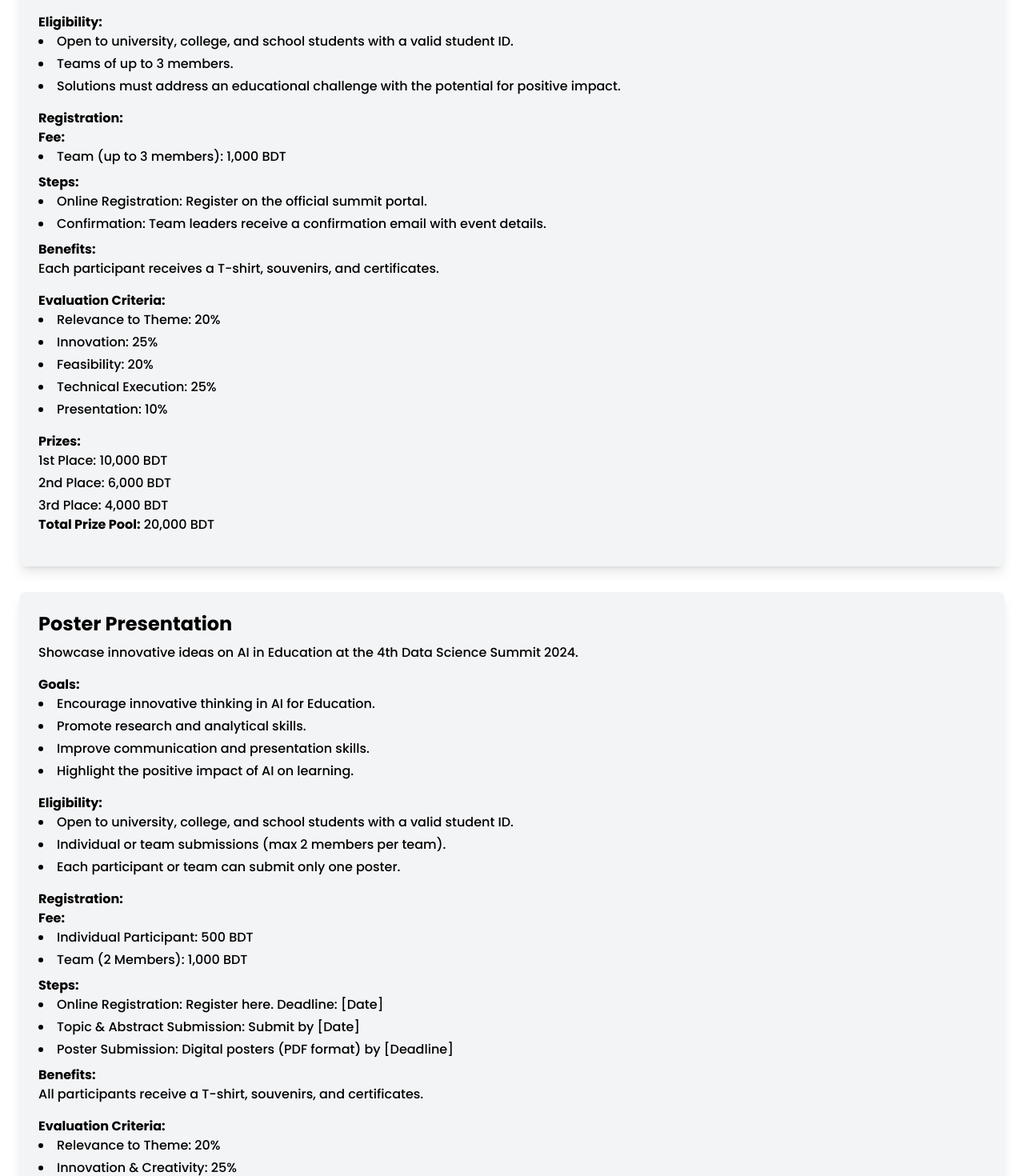
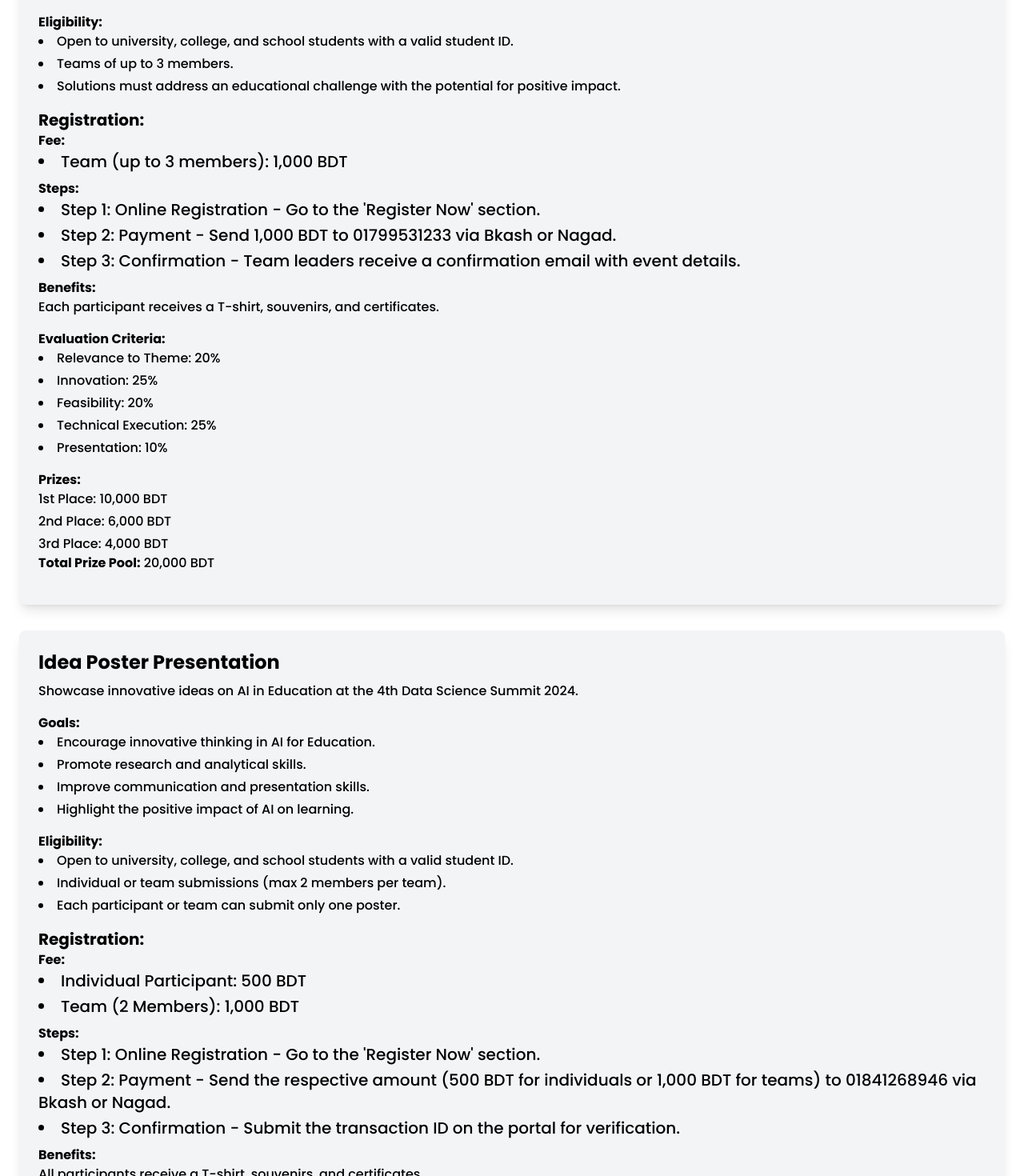
Before and after one commit to Y3ASIN/datascience-summit, a Next.js app: page /about in a window 1280 px wide. Shown: the part 380-1850 px from the top of the page at 80% size. Built offline with nearby package versions, Linux system fonts and the light colour scheme.

Commit message:
Update: Number for registration.

```diff
--- a/components/EventDetails.tsx
+++ b/components/EventDetails.tsx
@@ -54,10 +54,12 @@ const EventDetails: React.FC<SummitProps> = ({ sections }) => {
 
           {section.registration && (
             <div className="mb-4">
-              <h3 className="font-semibold">Registration:</h3>
+              <h3 className="text-base font-semibold sm:text-xl">
+                Registration:
+              </h3>
               <div className="mb-2">
                 <h4 className="font-semibold">Fee:</h4>
-                <ul className="list-inside list-disc space-y-1">
+                <ul className="list-inside list-disc space-y-1 text-base sm:text-xl">
                   {section.registration.fee.map((feeItem, idx) => (
                     <li key={idx}>
                       <span>{feeItem.type}:</span> <span>{feeItem.cost}</span>
@@ -67,7 +69,7 @@ const EventDetails: React.FC<SummitProps> = ({ sections }) => {
               </div>
               <div className="mb-2">
                 <h4 className="font-semibold">Steps:</h4>
-                <ul className="list-inside list-disc space-y-1">
+                <ul className="list-inside list-disc space-y-1 text-base sm:text-xl">
                   {section.registration.steps.map((step, idx) => (
                     <li key={idx}>{step}</li>
                   ))}
--- a/components/RegisterButton.tsx
+++ b/components/RegisterButton.tsx
@@ -8,10 +8,10 @@ interface Links {
 }
 
 const RegisterButton: React.FC<Links> = ({ links }) => {
-  const { title, link, image } = links;
+  const { title, link, image, instructions } = links;
 
   return (
-    <section className="flex w-full flex-col items-center rounded-md bg-white px-4 py-3 font-poppins shadow-xl sm:h-[330px] sm:w-[350px]">
+    <section className="flex w-full max-w-prose flex-col items-center rounded-md bg-white px-4 py-3 font-poppins shadow-xl sm:h-[400px] sm:w-[380px]">
       <div className="w-full">
         <Image
           src={image}
@@ -20,8 +20,19 @@ const RegisterButton: React.FC<Links> = ({ links }) => {
           height={350}
           className="rounded-md"
         />
-        <h1 className="mt-2 text-center text-2xl font-semibold">{title}</h1>
+        <h1 className="mt-2 text-center text-xl font-semibold sm:text-2xl">
+          {title}
+        </h1>
         <div className="my-2 w-full border" />
+
+        {instructions && (
+          <ul className="mt-4 list-inside list-disc text-pretty text-xs text-gray-700 sm:text-[15px] sm:leading-8">
+            {instructions.map((instruction, idx) => (
+              <li key={idx}>{instruction}</li>
+            ))}
+          </ul>
+        )}
+
         <a
           href={link}
           target="_blank"
--- a/constants/index.ts
+++ b/constants/index.ts
@@ -199,29 +199,46 @@ export const formLinks = [
   {
     title: "Data Hackathon",
     link: "https://forms.gle/eYQLEmVesAPe2cAr9",
+    instructions: [
+      "Send money to 01799531233",
+      "Payment methods: Bkash or Nagad",
+    ],
     image: "/banners/Data Hackathon.png",
   },
   {
     title: "Project Competition",
     link: "https://forms.gle/qMPo8jeAb8vbNShD9",
+    instructions: [
+      "Send money to 01777002924",
+      "Payment methods: Bkash or Nagad",
+    ],
     image: "/banners/project competition.png",
   },
   {
     title: "Idea Poster Presentation",
     link: "https://forms.gle/sJSJJQnmZJS7EYVo7",
-    // instructions: [
-
-    // ],
+    instructions: [
+      "Send money to 01841268946",
+      "Payment methods: Bkash or Nagad",
+    ],
     image: "/banners/Idea Poster.png",
   },
   {
     title: "Promptcraft Challenge",
     link: "https://forms.gle/ppXCMi5xxikqL8zD9",
+    instructions: [
+      "Send money to 01929278283",
+      "Payment methods: Bkash or Nagad",
+    ],
     image: "/banners/Prompt craft.png",
   },
   {
     title: "Hands-On Workshop",
     link: "https://forms.gle/q1G9g63CQpS3D2zJ8",
+    instructions: [
+      "Send money to 017XXXXXX",
+      "Payment methods: Bkash or Nagad",
+    ],
     image: "/banners/Handson Workshop.png",
   },
 ];
@@ -245,8 +262,9 @@ export const summitEventsData = [
     registration: {
       fee: [{ type: "Team (up to 3 members)", cost: "1,000 BDT" }],
       steps: [
-        "Online Registration: Register on the official summit portal.",
-        "Confirmation: Team leaders receive a confirmation email with event details.",
+        "Step 1: Online Registration - Go to the 'Register Now' section.",
+        "Step 2: Payment - Send 1,000 BDT to 01799531233 via Bkash or Nagad.",
+        "Step 3: Confirmation - Team leaders receive a confirmation email with event details.",
       ],
       benefits:
         "Each participant receives a T-shirt, souvenirs, and certificates.",
@@ -254,7 +272,7 @@ export const summitEventsData = [
     competitionFormat: [
       "Hackathon Challenge: Participants will receive a real-world educational dataset.",
       "Objective: Apply ML techniques to solve educational challenges (e.g., personalized learning, student engagement, accessibility).",
-      "Timeframe: The Data Hackathon will take place from 3:30 PM - 4:30 PM on December 7, 2024.",
+      "Timeframe: The Data Hackathon will take place from 3:30 PM - 4:30 PM on December 11, 2024.",
       "Team Composition: Teams may have up to 3 members, with one designated team leader.",
     ],
     evaluationCriteria: [
@@ -282,7 +300,7 @@ export const summitEventsData = [
     ],
   },
   {
-    title: "Poster Presentation",
+    title: "Idea Poster Presentation",
     description:
       "Showcase innovative ideas on AI in Education at the 4th Data Science Summit 2024.",
     goals: [
@@ -302,9 +320,11 @@ export const summitEventsData = [
         { type: "Team (2 Members)", cost: "1,000 BDT" },
       ],
       steps: [
-        "Online Registration: Register here. Deadline: [Date]",
-        "Topic & Abstract Submission: Submit by [Date]",
-        "Poster Submission: Digital posters (PDF format) by [Deadline]",
+        "Step 1: Online Registration - Go to the 'Register Now' section.",
+        "Step 2: Payment - Send the respective amount (500 BDT for individuals or 1,000 BDT for teams) to 01841268946 via Bkash or Nagad.",
+        "Step 3: Confirmation - Submit the transaction ID on the portal for verification.",
+        // "Step 4: Topic & Abstract Submission - Submit.",
+        // "Step 5: Poster Submission - Upload digital posters (PDF format).",
       ],
       benefits:
         "All participants receive a T-shirt, souvenirs, and certificates.",
@@ -341,8 +361,10 @@ export const summitEventsData = [
     registration: {
       fee: [{ type: "Individual Participant", cost: "100 BDT" }],
       steps: [
-        "Online Registration: Register here. Deadline: [Date]",
-        "Prompt Challenge Event: 2:30 PM - 3:30 PM, December 11, 2024, at Daffodil Smart City.",
+        "Step 1: Online Registration - Go to the 'Register Now' section.",
+        "Step 2: Payment - Send 100 BDT to 01929278283 via Bkash or Nagad.",
+        "Step 3: Confirmation - Submit the transaction ID during registration confirmation on the portal.",
+        "Step 4: Attend the Prompt Challenge Event - 2:30 PM - 3:30 PM, December 11, 2024, at Daffodil Smart City.",
       ],
       benefits: "Each participant receives a certificate, T-shirt, and snacks.",
     },
@@ -378,9 +400,11 @@ export const summitEventsData = [
     registration: {
       fee: [{ type: "Team (2 Members)", cost: "1,000 BDT" }],
       steps: [
-        "Online Registration and Abstract Submission: Register by [Date]",
-        "Preliminary Project Submission: Submit report and prototype by [Deadline]",
-        "Final Presentation: In-person presentation at the summit.",
+        "Step 1: Online Registration and Abstract Submission - Go to the 'Register Now' section.",
+        "Step 2: Payment - Send 1,000 BDT to 01777002924 via Bkash or Nagad.",
+        "Step 3: Confirmation - Submit the transaction ID on the portal for verification.",
+        // "Step 4: Preliminary Project Submission - Submit report and prototype.",
+        "Step 4: Final Presentation - In-person presentation at the summit.",
       ],
       benefits: "All participants receive an event T-shirt and souvenir.",
     },
--- a/constants/types.ts
+++ b/constants/types.ts
@@ -34,6 +34,7 @@ export interface formLink {
   title: string;
   link: string;
   image: string;
+  instructions?: string[];
 }
 
 type Fee = {
```
